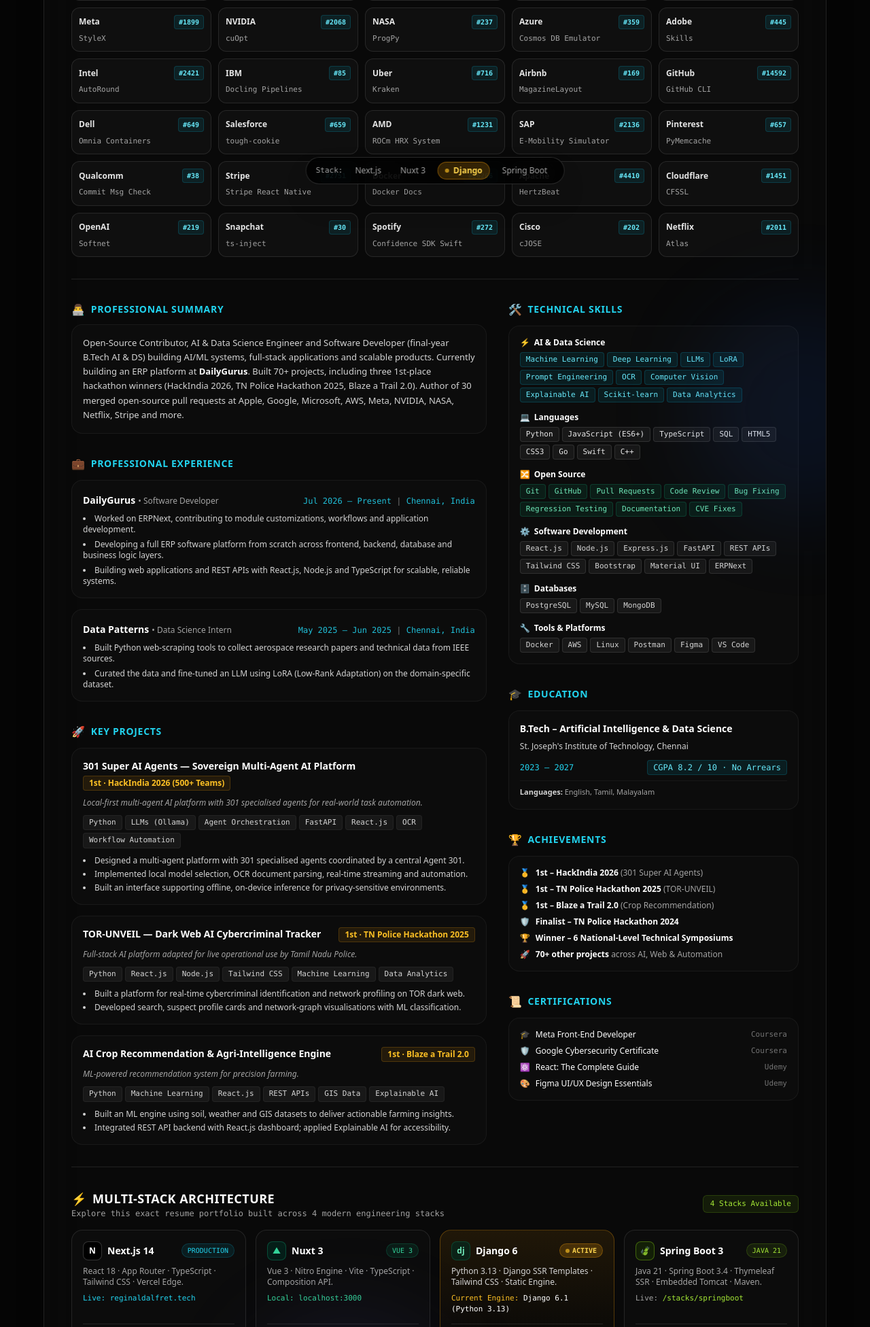
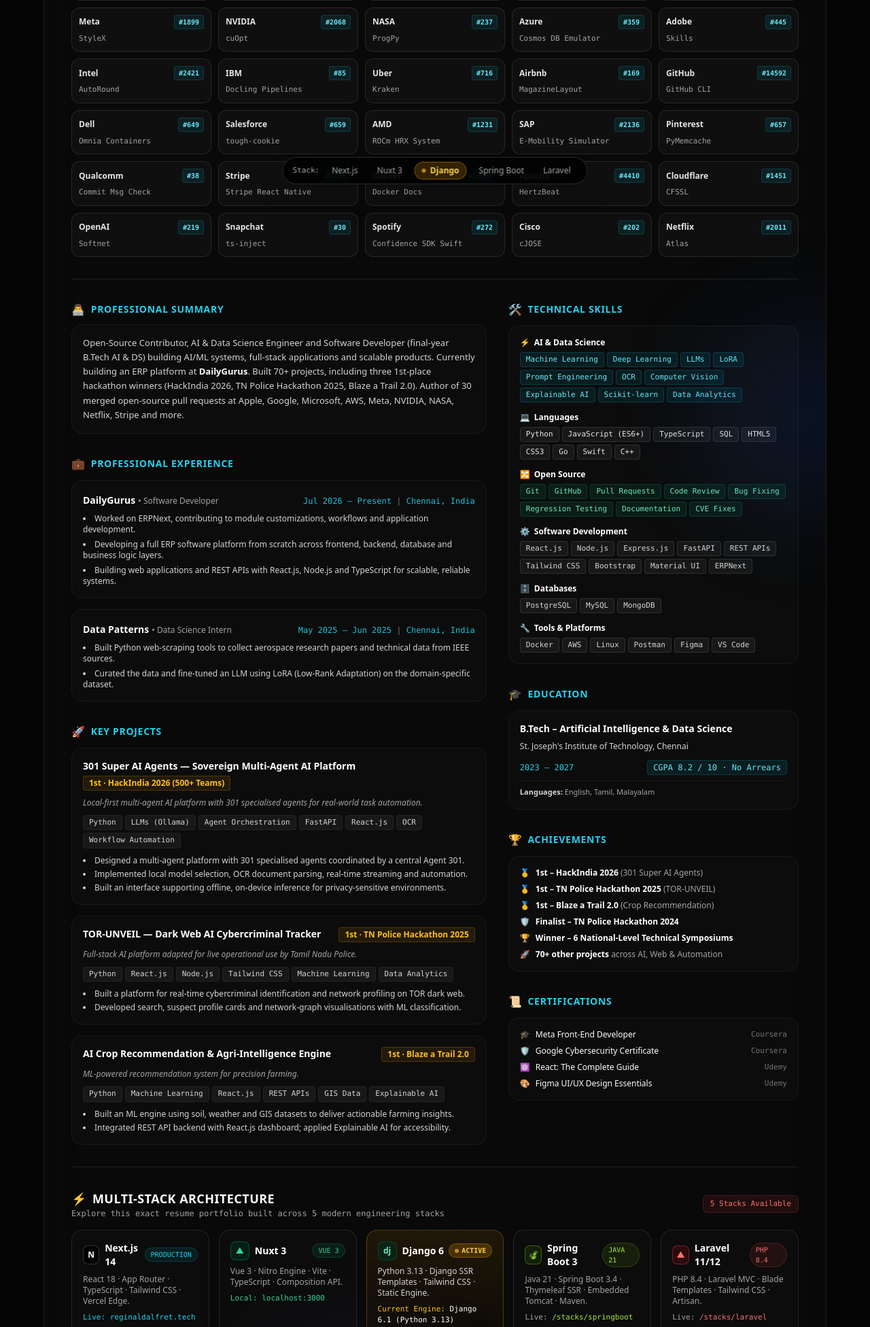
Before and after one commit to reginaldalfret/portfolio-django, a Django app: page / in a window 1280 px wide. Shown: the part 513-2465 px from the top of the page at 68% size. Run offline with Django 5.2, Linux system fonts and the light colour scheme; some libraries are stand-ins or nearby versions.

Commit message:
feat: add Laravel stack to architecture showcase and bottom dock

```diff
--- a/portfolio/templates/portfolio/index.html
+++ b/portfolio/templates/portfolio/index.html
@@ -503,15 +503,15 @@
               <span class="text-amber-400">⚡</span> MULTI-STACK ARCHITECTURE
             </h2>
             <p class="text-xs text-neutral-400 font-mono">
-              Explore this exact resume portfolio built across 4 modern engineering stacks
+              Explore this exact resume portfolio built across 5 modern engineering stacks
             </p>
           </div>
-          <div class="text-[11px] font-mono text-lime-400 bg-lime-500/10 px-2.5 py-1 rounded-md border border-lime-500/20 self-start sm:self-auto">
-            4 Stacks Available
+          <div class="text-[11px] font-mono text-red-400 bg-red-500/10 px-2.5 py-1 rounded-md border border-red-500/20 self-start sm:self-auto">
+            5 Stacks Available
           </div>
         </div>
 
-        <div class="grid grid-cols-1 sm:grid-cols-2 lg:grid-cols-4 gap-3.5">
+        <div class="grid grid-cols-1 sm:grid-cols-2 lg:grid-cols-3 xl:grid-cols-5 gap-3.5">
           <!-- Next.js -->
           <div class="p-4 rounded-2xl bg-white/[0.02] hover:bg-white/[0.04] border border-white/10 hover:border-cyan-500/30 transition-all flex flex-col justify-between space-y-3">
             <div>
@@ -648,6 +648,39 @@
               </a>
             </div>
           </div>
+
+          <!-- Laravel 11/12 -->
+          <div class="p-4 rounded-2xl bg-white/[0.02] hover:bg-white/[0.04] border border-white/10 hover:border-red-500/30 transition-all flex flex-col justify-between space-y-3">
+            <div>
+              <div class="flex items-center justify-between mb-2">
+                <div class="flex items-center gap-2">
+                  <div class="w-7 h-7 rounded-lg bg-red-950/60 border border-red-500/40 flex items-center justify-center font-bold text-xs text-red-400">
+                    ▲
+                  </div>
+                  <span class="font-bold text-sm text-white">Laravel 11/12</span>
+                </div>
+                <span class="text-[10px] font-mono px-2 py-0.5 rounded-full bg-red-500/10 text-red-400 border border-red-500/20">
+                  PHP 8.4
+                </span>
+              </div>
+              <p class="text-xs text-neutral-400 mb-2">
+                PHP 8.4 · Laravel MVC · Blade Templates · Tailwind CSS · Artisan.
+              </p>
+              <div class="text-[11px] font-mono text-neutral-400">
+                Live: <a href="/stacks/laravel" class="text-red-400 hover:underline">/stacks/laravel</a>
+              </div>
+            </div>
+            <div class="flex items-center gap-2 pt-2 border-t border-white/10 text-xs font-mono">
+              <a
+                href="https://github.com/reginaldalfret/portfolio-laravel"
+                target="_blank"
+                rel="noopener noreferrer"
+                class="inline-flex items-center gap-1 text-neutral-300 hover:text-red-400 transition-colors"
+              >
+                <span>🐙 GitHub</span>
+              </a>
+            </div>
+          </div>
         </div>
       </section>
 
@@ -705,6 +738,15 @@
       >
         <span>Spring Boot</span>
       </a>
+
+      <a
+        href="/stacks/laravel"
+        target="_top"
+        class="inline-flex items-center gap-1 px-2.5 py-1 rounded-full text-neutral-400 hover:text-white hover:bg-white/10 transition-colors font-medium"
+        title="Switch to Laravel (PHP 8.4)"
+      >
+        <span>Laravel</span>
+      </a>
     </div>
   </div>
 
```
